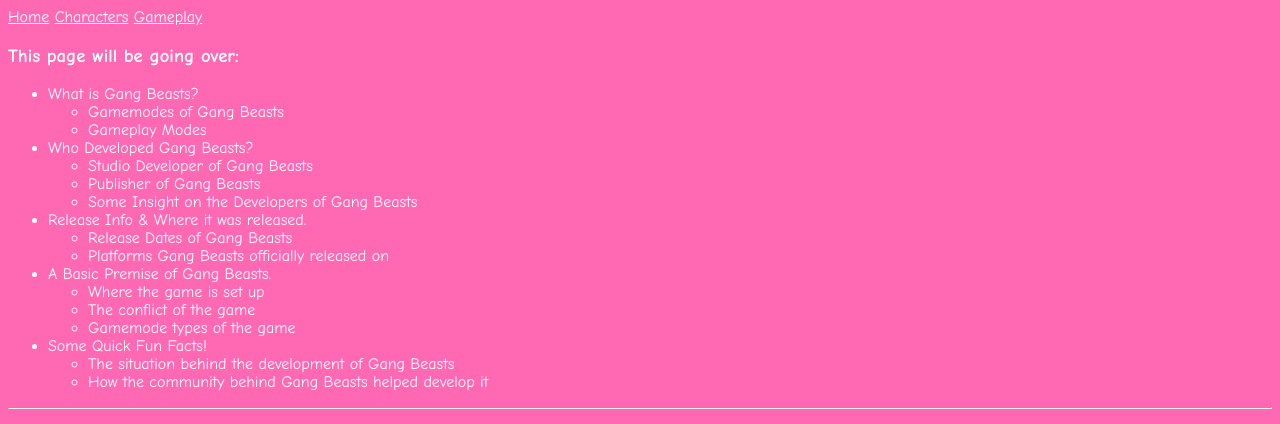
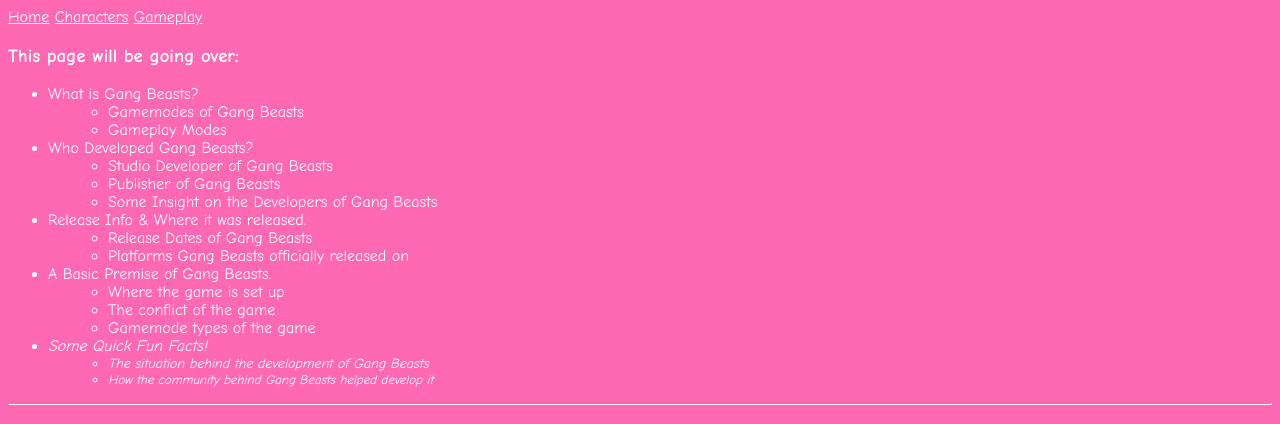
Before and after one commit to Mori-344/Freak-team-website-Project, a plain HTML site: page Overview.html in a window 1280 px wide. Shown: the top 424 px of the page. Drawn offline with Linux system fonts and the light colour scheme.

Commit message:
overview page fixes

```diff
--- a/Overview.html
+++ b/Overview.html
@@ -25,6 +25,23 @@
     .table {
       font-size: 20px;
     }
+    li {
+      font-size: 16px;
+    }
+    .nested-list {
+      margin-left: 20px;
+    }
+    #facts {
+      font-style: italic;
+    }
+    #nestedfact1 {
+      font-style: italic;
+      font-size: 14px;
+    }
+    #nestedfact2 {
+      font-style: italic;
+      font-size: 13px; /* Adjusted font size to make it take up less space compared to the rest of the lists, pet peeve*/
+    }
   </style>
 </head>
 <body>
@@ -36,32 +53,32 @@
   <h3>This page will be going over:</h3>
   <ul>
   <li>What is Gang Beasts?</li>
-  <ul>
+  <ul class="nested-list">
   <li>Gamemodes of Gang Beasts</li>
   <li>Gameplay Modes</li>
-  </ul>
+  </ul class="nested-list">
   <li>Who Developed Gang Beasts?</li>
-  <ul>
+  <ul class="nested-list">
   <li>Studio Developer of Gang Beasts</li>
   <li>Publisher of Gang Beasts</li>
   <li>Some Insight on the Developers of Gang Beasts</li>
-  </ul>
+  </ul class="nested-list">
   <li>Release Info & Where it was released.</li>
-  <ul>
+  <ul class="nested-list">
   <li>Release Dates of Gang Beasts</li>
   <li>Platforms Gang Beasts officially released on</li>
-  </ul>
+  </ul class="nested-list">
   <li>A Basic Premise of Gang Beasts.</li>
-  <ul>
+  <ul class="nested-list">
   <li>Where the game is set up</li>
   <li>The conflict of the game</li>
   <li>Gamemode types of the game</li>
-  </ul>
-  <li>Some Quick Fun Facts!</li>
-  <ul>
-  <li>The situation behind the development of Gang Beasts</li>
-  <li>How the community behind Gang Beasts helped develop it</li>
-  </ul>
+  </ul class="nested-list">
+  <li id="facts">Some Quick Fun Facts!</li>
+  <ul class="nested-list">
+  <li id="nestedfact1">The situation behind the development of Gang Beasts</li>
+  <li id="nestedfact2">How the community behind Gang Beasts helped develop it</li>
+  </ul class="nested-list">
   </ul>
   <hr>
   <h1>What is Gang Beasts?</h1>
```
